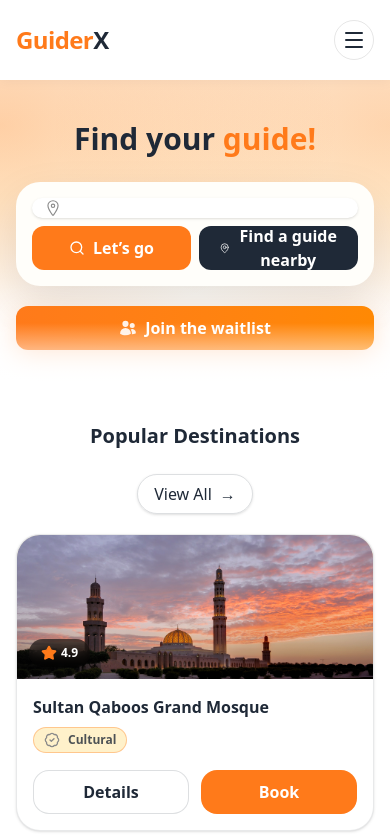
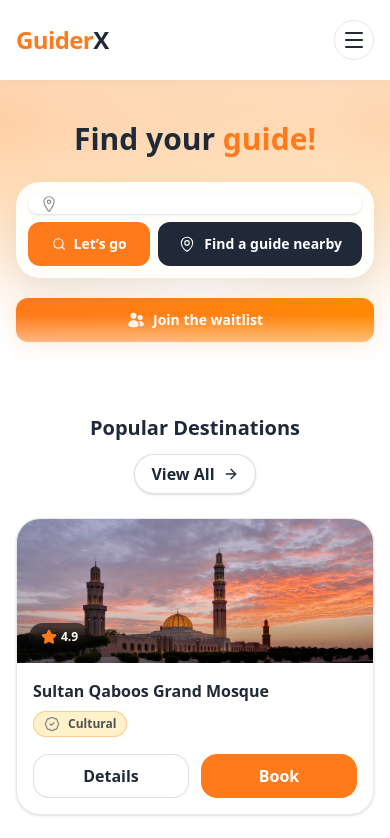
Before and after one commit to AsalaAlsalhi/GuiderX, a Next.js app: page / in a window 390 px wide. Shown: the top 838 px of the page. Built offline with nearby package versions, Linux system fonts and the light colour scheme.

Commit message:
Improve hero mobile layout

```diff
--- a/app/page.tsx
+++ b/app/page.tsx
@@ -3,6 +3,7 @@
 import Hero from "@/components/Hero";
 import Link from "next/link";
 import TripCardSimple from "@/components/TripCardSimple";
+import { ArrowRight } from "lucide-react";
 
 const trips = [
   {
@@ -35,37 +36,43 @@ export default function HomePage() {
 
       <section className="bg-white">
         <div className="container py-10 md:py-12">
-          <div className="mb-6 flex items-center justify-between">
-            <h2 className="text-xl md:text-2xl font-extrabold text-[var(--brand-green)] mx-auto">
+          {/* Header */}
+          <div className="mb-6 flex flex-col sm:flex-row sm:items-center sm:justify-between gap-3">
+            <h2 className="text-xl md:text-2xl font-extrabold text-[var(--brand-green)] text-center sm:text-left">
               Popular Destinations
             </h2>
 
-            {/* View All */}
+            {/* View All (always visible, small + clean) */}
+            <div className="flex justify-center sm:justify-end">
               <Link
                 href="/search"
-              className="hidden md:inline-flex items-center justify-center w-11 h-11 rounded-full
-                         border border-[var(--brand-green)]/15 text-[var(--brand-green)] hover:bg-[var(--brand-cream)] transition shadow-sm"
-              aria-label="View all"
-              title="View all"
+                className="
+                  inline-flex items-center gap-2
+                  px-4 h-10 rounded-full
+                  bg-white
+                  border border-[var(--brand-green)]/15
+                  text-[var(--brand-green)] font-semibold
+                  shadow-sm
+                  hover:bg-[var(--brand-cream)] transition
+                "
               >
-              <span aria-hidden className="text-lg">→</span>
+                <span>View All</span>
+                <ArrowRight className="w-4 h-4" />
               </Link>
             </div>
-
-          <div className="md:hidden flex justify-center mb-5">
-            <Link
-              href="/search"
-              className="inline-flex items-center gap-2 px-4 h-10 rounded-full border border-[var(--brand-green)]/15
-                         text-[var(--brand-green)] hover:bg-[var(--brand-cream)] transition shadow-sm"
-            >
-              <span>View All</span> <span aria-hidden>→</span>
-            </Link>
           </div>
 
+          {/* Cards */}
           <ul className="grid grid-cols-1 sm:grid-cols-2 lg:grid-cols-3 gap-6">
             {trips.map((t) => (
               <li key={t.id}>
-<TripCardSimple id={t.id} title={t.title} tag={t.tag} rating={t.rating} image={t.image} />
+                <TripCardSimple
+                  id={t.id}
+                  title={t.title}
+                  tag={t.tag}
+                  rating={t.rating}
+                  image={t.image}
+                />
               </li>
             ))}
           </ul>
--- a/components/Hero.tsx
+++ b/components/Hero.tsx
@@ -29,7 +29,8 @@ export default function Hero() {
 
             {/* Search */}
             <div className="mt-6 sm:mt-8 max-w-2xl mx-auto">
-              <div className="search-shell border-0">
+              {/* خففنا padding + shadow بالموبايل */}
+              <div className="search-shell border-0 p-3 sm:p-4 shadow-[0_14px_34px_rgba(0,0,0,0.08)] sm:shadow-[0_18px_45px_rgba(0,0,0,0.10)]">
                 <div className="flex flex-col md:flex-row items-stretch gap-2">
                   {/* Input (NO BORDER) */}
                   <div
@@ -61,6 +62,7 @@ export default function Hero() {
                         flex items-center justify-center gap-2
                         transition hover:brightness-105
                         flex-1 md:flex-none
+                        text-sm sm:text-base
                       "
                     >
                       <FiSearch />
@@ -75,6 +77,8 @@ export default function Hero() {
                         flex items-center justify-center gap-2
                         transition hover:brightness-105
                         flex-1 md:flex-none
+                        text-sm sm:text-base
+                        whitespace-nowrap
                       "
                     >
                       <HiOutlineMapPin className="text-lg" />
@@ -98,11 +102,12 @@ export default function Hero() {
                   rounded-xl
                   font-semibold text-white
                   bg-gradient-to-r from-[var(--brand-gold)] to-orange-400
-                  shadow-[0_10px_28px_rgba(255,122,26,0.25)]
-                  hover:shadow-[0_14px_34px_rgba(255,122,26,0.32)]
+                  shadow-[0_8px_20px_rgba(255,122,26,0.22)]
+                  hover:shadow-[0_10px_26px_rgba(255,122,26,0.28)]
                   hover:brightness-105
                   transition
                   flex items-center justify-center gap-2
+                  text-sm sm:text-base
                 "
               >
                 <HiUsers className="text-lg opacity-90" />
```
Also changed, not shown: app/map/page.tsx (line endings or trailing spaces). Lines whose indentation alone changed are shown as unchanged.
